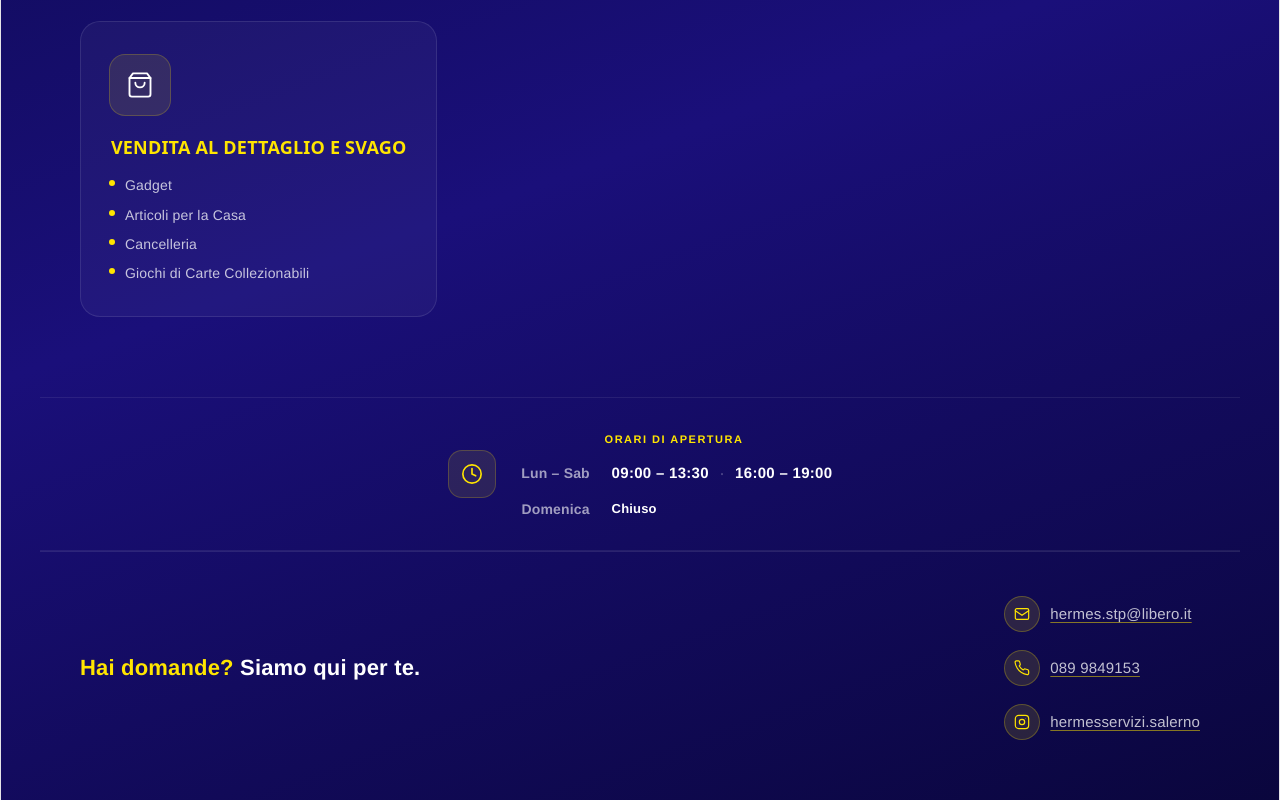
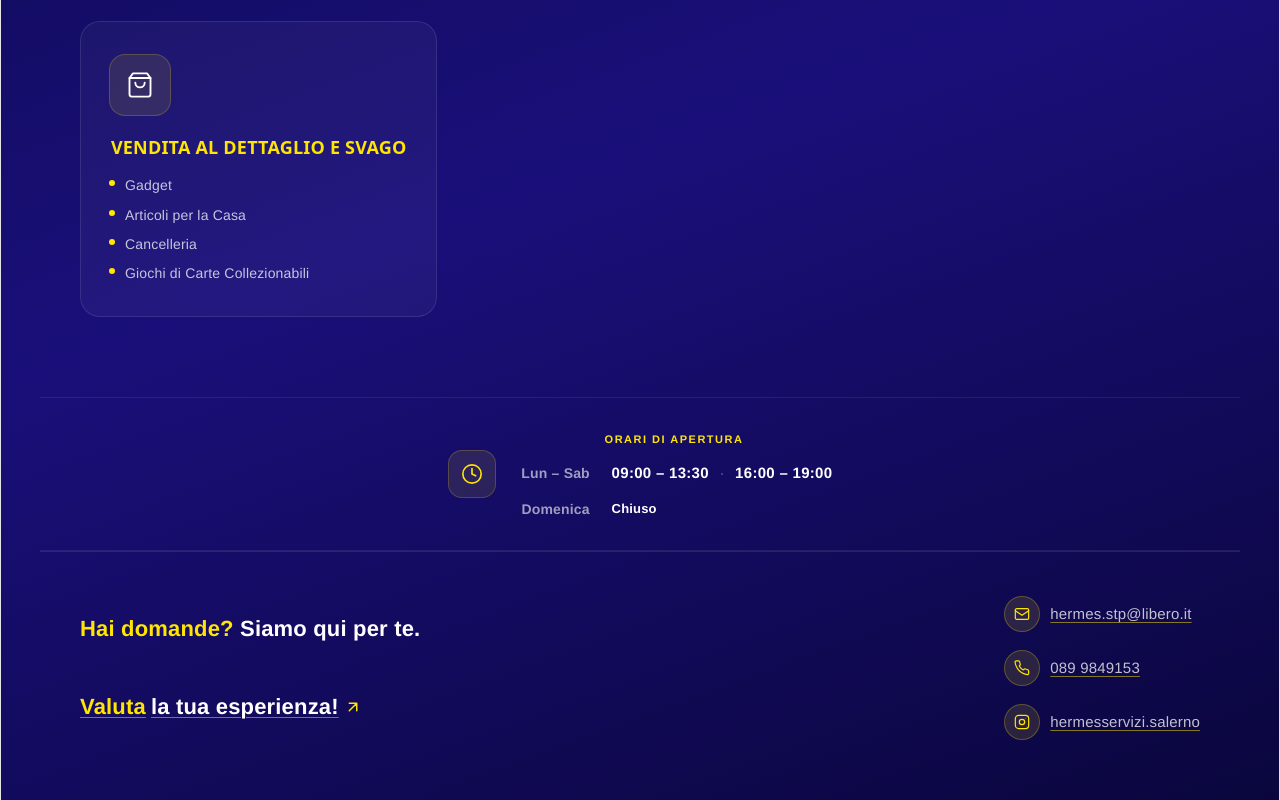
Before and after one commit to lukz30/hermes-servizi, a React (Vite) app: page /servizi in a window 1280 px wide. Shown: the part 1262-2062 px from the top of the page. Built offline with nearby package versions, Linux system fonts and the light colour scheme.

Commit message:
aggiunto la possibilità di recensire

```diff
--- a/src/pages/Servizi.css
+++ b/src/pages/Servizi.css
@@ -364,7 +364,45 @@
   margin-bottom: 6px;
 }
 .contact-tagline { font-size: 22px; font-weight: 700; color: #fff; }
+.contact-review-link {
+  display: inline-flex;
+  align-items: center;
+  gap: 5px;
+  margin-top: 52px;
+  font-size: 22px;
+  font-weight: 700;
+  color: #fff;
+  text-decoration: underline;
+  text-decoration-color: rgba(255, 229, 0, 0.5);
+  text-underline-offset: 3px;
+  text-decoration-thickness: 1px;
+  transition: text-decoration-color 0.2s ease;
+}
+.contact-review-link:hover {
+  text-decoration-color: rgba(255, 229, 0, 0.5);
+}
+.contact-review-link svg {
+  width: 18px;
+  height: 18px;
+  color: #ffe500;
+  flex-shrink: 0;
+  transition: transform 0.2s ease;
+}
+.contact-review-link:hover svg {
+  transform: translate(2px, -2px);
+}
+.contact-review-link .review-word-yellow {
+  color: #ffe500;
+}
+.contact-review-link:hover {
+  color: #ffe500;
+}
 .contact-tagline span { color: #ffe500; }
+.servizi-contact > div:first-child {
+  display: flex;
+  flex-direction: column;
+  align-items: flex-start;
+}
 
 .contact-links { display: flex; flex-direction: column; gap: 10px; align-items: flex-start; }
 
--- a/src/pages/Servizi.jsx
+++ b/src/pages/Servizi.jsx
@@ -138,10 +138,8 @@ function Servizi() {
               })}
             </ul>
 
-            {/* Spacer spinge la nota e il link sempre in fondo */}
             <div className="card-spacer" />
 
-            {/* Nota posizionata subito sopra la linea divisoria */}
             {s.note && <p className="card-note">{s.note}</p>}
 
             {s.link && (
@@ -181,6 +179,14 @@ function Servizi() {
       <div className="servizi-contact">
         <div>
           <p className="contact-tagline"><span>Hai domande?</span> Siamo qui per te.</p>
+          <a
+            href="https://g.page/r/CaPcHbcYLry6EBM/review"
+            target="_blank"
+            rel="noopener noreferrer"
+            className="contact-review-link"
+           >
+              <span className="review-word-yellow">Valuta</span> la tua esperienza!<ArrowIcon />
+          </a>
         </div>
         <div className="contact-links">
           <a href="mailto:hermes.stp@libero.it" className="contact-link">
```
